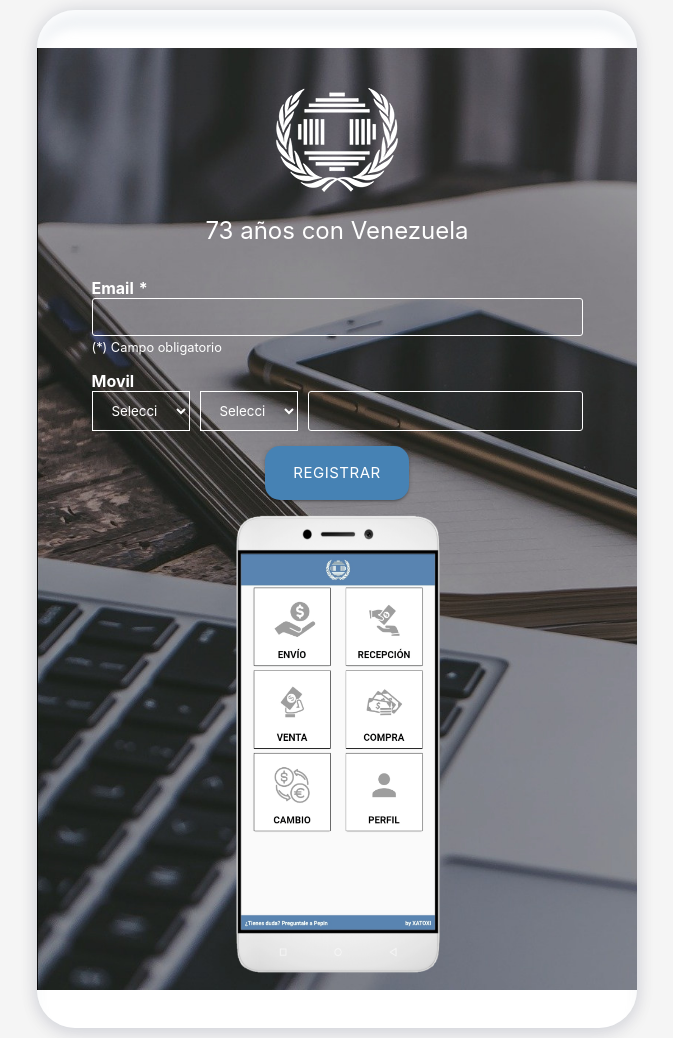
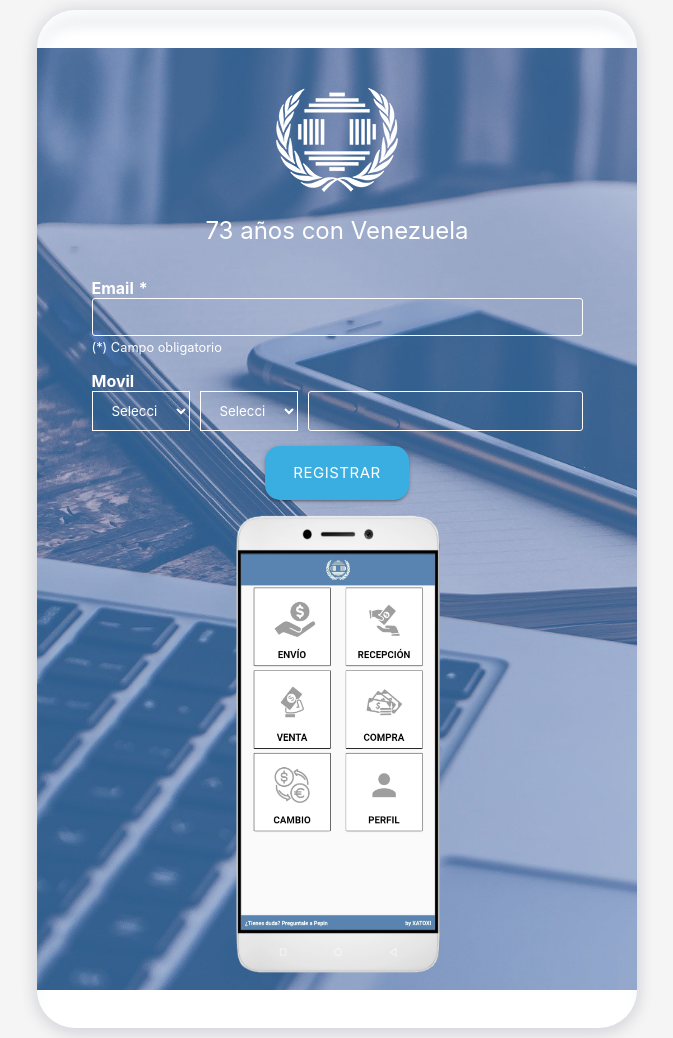
Before and after one commit to LenoviMAD/Landing, a PHP site: page / in a window 1280 px wide. Shown: the whole page, without its empty margins (303-976 px from the left). Run offline with PHP 8.4, Linux system fonts and the light colour scheme; data that the repository does not hold is empty.

Commit message:
cambio de color de boton junto con fondioo

```diff
--- a/css/buttons.css
+++ b/css/buttons.css
@@ -1,7 +1,7 @@
 .btn {
     text-decoration: none;
     color: #fff;
-    background-color: var(--primary);
+    background-color: #3AAEE0;
     text-align: center;
     letter-spacing: .5px;
     transition: transform .2s ease-out;
--- a/css/landing.css
+++ b/css/landing.css
@@ -4,7 +4,6 @@
     background-image: url('../img/test.jpg');
     background-size: cover;
 }
-
 
 /* .wrapper:before {
     content: '';
```
Also changed, not shown: img/test.jpg, img/test1.jpg (deleted).
